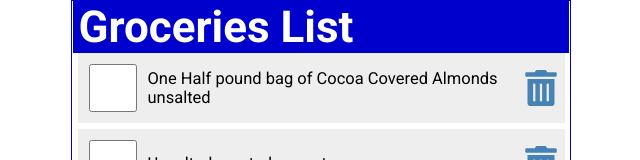
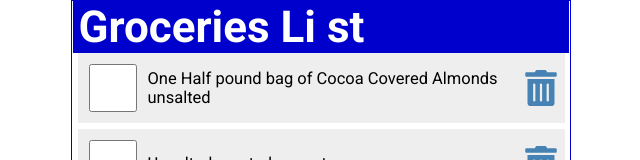
Before and after one commit to ptech12/listopia, a React (Create React App) app: page / in a window 1280 px wide. Shown: the top 160 px of the page, without its empty margins (319-959 px from the left). Built offline with nearby package versions, Linux system fonts and the light colour scheme.

Commit message:
Default props

```diff
--- a/src/App.js
+++ b/src/App.js
@@ -10,7 +10,7 @@ function App() {
 
   return (
     <div className="App">
-      <Header />
+      <Header title="Groceries Li st" />
       <Content />
       <Footer />
     </div>
--- a/src/Content.js
+++ b/src/Content.js
@@ -1,5 +1,5 @@
 import { useState } from "react";
-import { FaTrashAlt, FaGrav, FaBox, FaDropbox } from "react-icons/fa";
+import { FaTrashAlt, FaDropbox } from "react-icons/fa";
 const Content = () => {
   const [items, setItems] = useState([
     {
--- a/src/Header.js
+++ b/src/Header.js
@@ -1,7 +1,7 @@
 import React from 'react'
 import './index.css'
 
-const Header = () => {
+const Header = ({ title }) => {
 
   const headerStyle = {
     backgroundColor: 'mediumblue',
@@ -9,10 +9,14 @@ const Header = () => {
   }
   return (
     <header style={headerStyle}>
-        <h1>Groceries List</h1>
+        <h1>{title}</h1>
 
     </header>
   )
 }
+/* Default props is best instead of waiting */
+Header.defaultProps = {
+  title: "Default Title"
+}
 
 export default Header;
```
